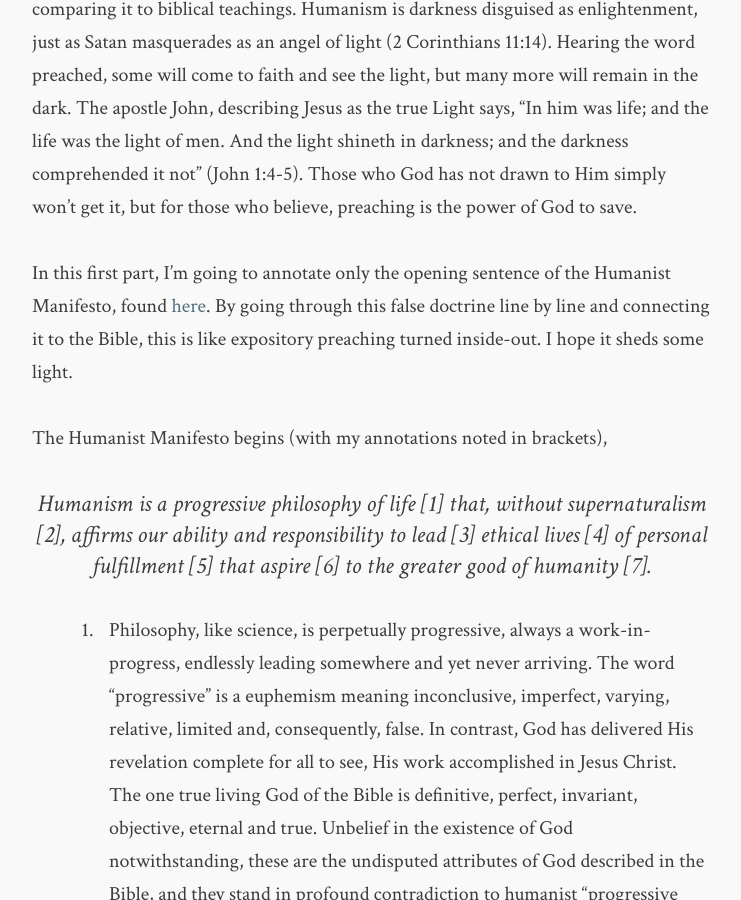
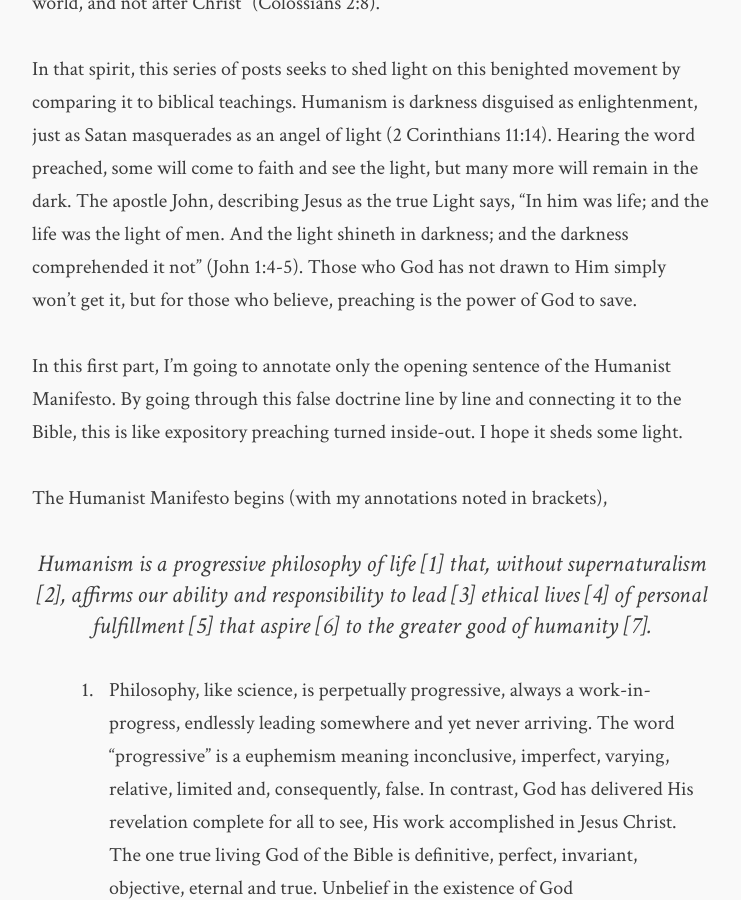
Before and after one commit to flashlightministries/oilforlight, a Jekyll site: the page built from _posts/2016-11-21-humanist-manifesto-1.md, in a window 1280 px wide and 900 px high, scrolled down 2032 px. Shown: the whole window, without its empty margins (268-1009 px from the left). Built offline with Jekyll 4.4.1, drawn with Linux system fonts in a browser that asks for light colours; nearby versions of some CDN libraries; some of the changed lines change nothing that is shown; some of the changed text lies outside the part shown.

Commit message:
Update 2016-11-21-humanist-manifesto-1.md

```diff
--- a/_posts/2016-11-21-humanist-manifesto-1.md
+++ b/_posts/2016-11-21-humanist-manifesto-1.md
@@ -3,6 +3,10 @@
 author: T.C. Howitt
 title: A biblical assessment of the Humanist Manifesto, Part 1
 passage: 1 Corinthians 2:14
+source:
+    name: The American Humanist Association
+    url: https://americanhumanist.org/what-is-humanism/manifesto3/
+    headline: "Humanism and Its Aspirations: Humanist Manifesto III, a Successor to the Humanist Manifesto of 1933"
 image:
     feature: articles/2016-11-21-humanist-manifesto/humanism.png
 comments: false
@@ -20,7 +24,7 @@
 
 In that spirit, this series of posts seeks to shed light on this benighted movement by comparing it to biblical teachings. Humanism is darkness disguised as enlightenment, just as Satan masquerades as an angel of light (2 Corinthians 11:14). Hearing the word preached, some will come to faith and see the light, but many more will remain in the dark. The apostle John, describing Jesus as the true Light says, "In him was life; and the life was the light of men. And the light shineth in darkness; and the darkness comprehended it not" (John 1:4-5). Those who God has not drawn to Him simply won't get it, but for those who believe, preaching is the power of God to save.
 
-In this first part, I'm going to annotate only the opening sentence of the Humanist Manifesto, found [here](https://americanhumanist.org/what-is-humanism/manifesto3/){:target="_blank"}. By going through this false doctrine line by line and connecting it to the Bible, this is like expository preaching turned inside-out. I hope it sheds some light.
+In this first part, I'm going to annotate only the opening sentence of the Humanist Manifesto. By going through this false doctrine line by line and connecting it to the Bible, this is like expository preaching turned inside-out. I hope it sheds some light.
 
 The Humanist Manifesto begins (with my annotations noted in brackets),
 
```
